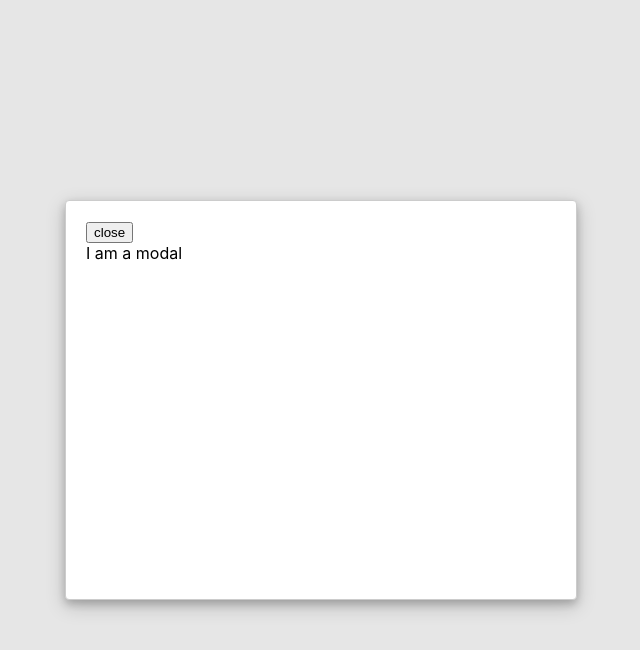
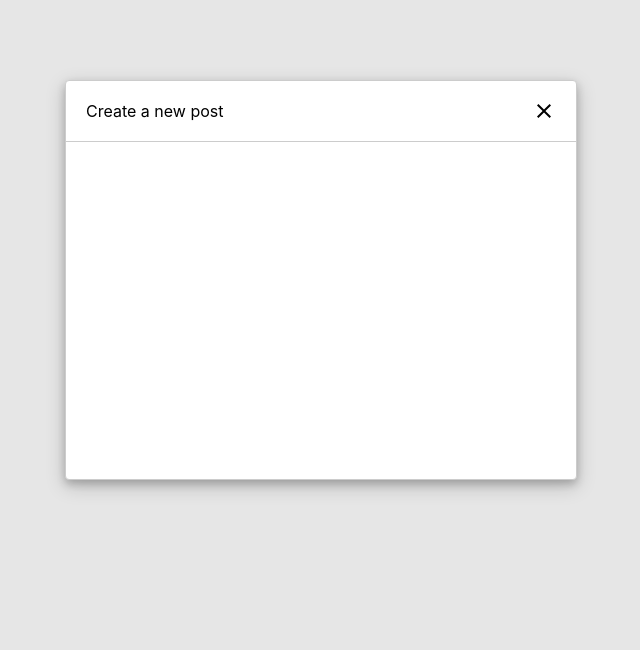
Before and after one commit to srishti9612/srishti9612-nov-1, a Next.js app: page / in a window 1280 px wide. Both pictures are taken after a click on the button "Open Modal". Shown: the top 650 px of the page, without its empty margins (319-959 px from the left). Built offline with nearby package versions, Linux system fonts and the light colour scheme.

Commit message:
[add] Add title to the modal

```diff
--- a/components/postModal/index.module.css
+++ b/components/postModal/index.module.css
@@ -0,0 +1,27 @@
+.titleWrapper {
+    display: flex;
+    flex-direction: row;
+    justify-content: flex-start;
+    width: 100%;
+    align-items: center;
+    height: 60px;
+}
+
+.closeIcon {
+    margin-left: auto;
+    margin-right: 20px;
+    cursor: pointer;
+}
+
+.titleText {
+    margin-left: 20px;
+}
+
+.line {
+    display: block;
+    height: 0px;
+    border: 0;
+    border-top: 1px solid #ccc;
+    margin: 0;
+    padding: 0;
+}
--- a/components/postModal/index.tsx
+++ b/components/postModal/index.tsx
@@ -1,12 +1,12 @@
 import { useState } from 'react';
 import React from 'react';
 import Modal from 'react-modal';
-import { isNoSubstitutionTemplateLiteral } from 'typescript';
-import { getRSCModuleType } from 'next/dist/build/analysis/get-page-static-info';
+import styles from './index.module.css';
+import Close from '@public/icons/close.svg';
 
 const customStyles = {
     content: {
-        top: '50%',
+        top: '35%',
         left: '50%',
         right: 'auto',
         bottom: 'auto',
@@ -17,7 +17,8 @@ const customStyles = {
         maxHeight: 'max-content',
         minWidth: '40%',
         maxWidth: 'max-content',
-      },
+        padding: '0px',
+    },
 
     overlay: {
         backgroundColor: 'hsl(0, 0%, 90%)',
@@ -46,8 +47,11 @@ const PostModal = () => {
                 onRequestClose={closeModal}
                 style={customStyles}
             >
-                <button onClick={closeModal}>close</button>
-                <div>I am a modal</div>
+                <div className={styles.titleWrapper}>
+                    <div className={styles.titleText}>Create a new post</div>
+                    <Close className={styles.closeIcon} onClick={closeModal} />
+                </div>
+                <hr className={styles.line} />
             </Modal>
         </div>
     )
--- a/next.config.js
+++ b/next.config.js
@@ -2,6 +2,14 @@
 const nextConfig = {
   reactStrictMode: true,
   swcMinify: true,
+  webpack(config) {
+    config.module.rules.push({
+      test: /\.svg$/,
+      use: ["@svgr/webpack"]
+    })
+
+    return config;
+  }
 }
 
 module.exports = nextConfig
--- a/package.json
+++ b/package.json
@@ -9,10 +9,12 @@
     "lint": "next lint"
   },
   "dependencies": {
+    "@svgr/webpack": "^6.5.1",
     "@types/node": "18.11.8",
     "@types/react": "18.0.24",
     "@types/react-dom": "18.0.8",
     "@types/react-modal": "^3.13.1",
+    "babel-plugin-module-resolver": "^4.1.0",
     "next": "13.0.1",
     "react": "18.2.0",
     "react-dom": "18.2.0",
```
Also changed, not shown: tsconfig.json (+6 -1 lines), public/icons/close.svg (added), 1 other file (tests, documents, lock files or other folders).
